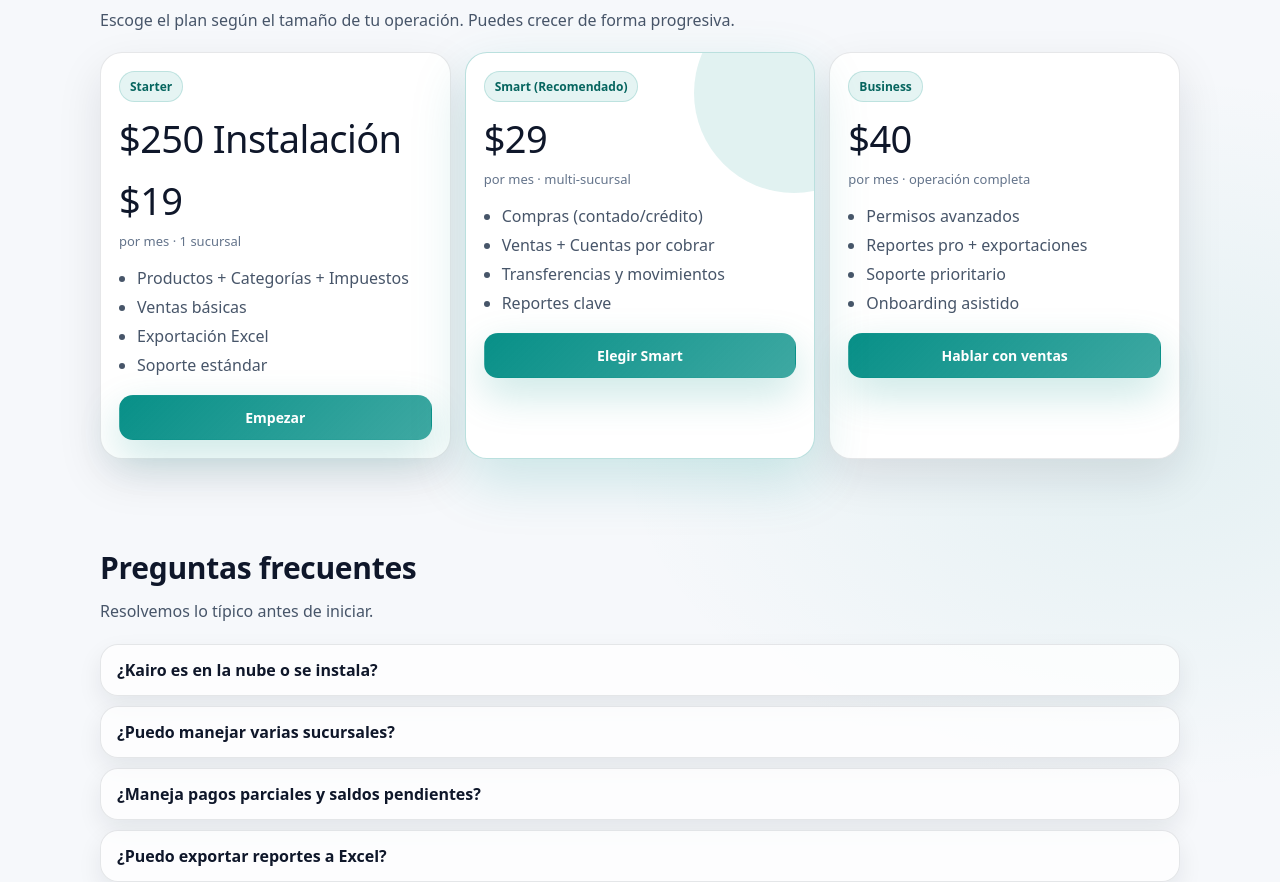
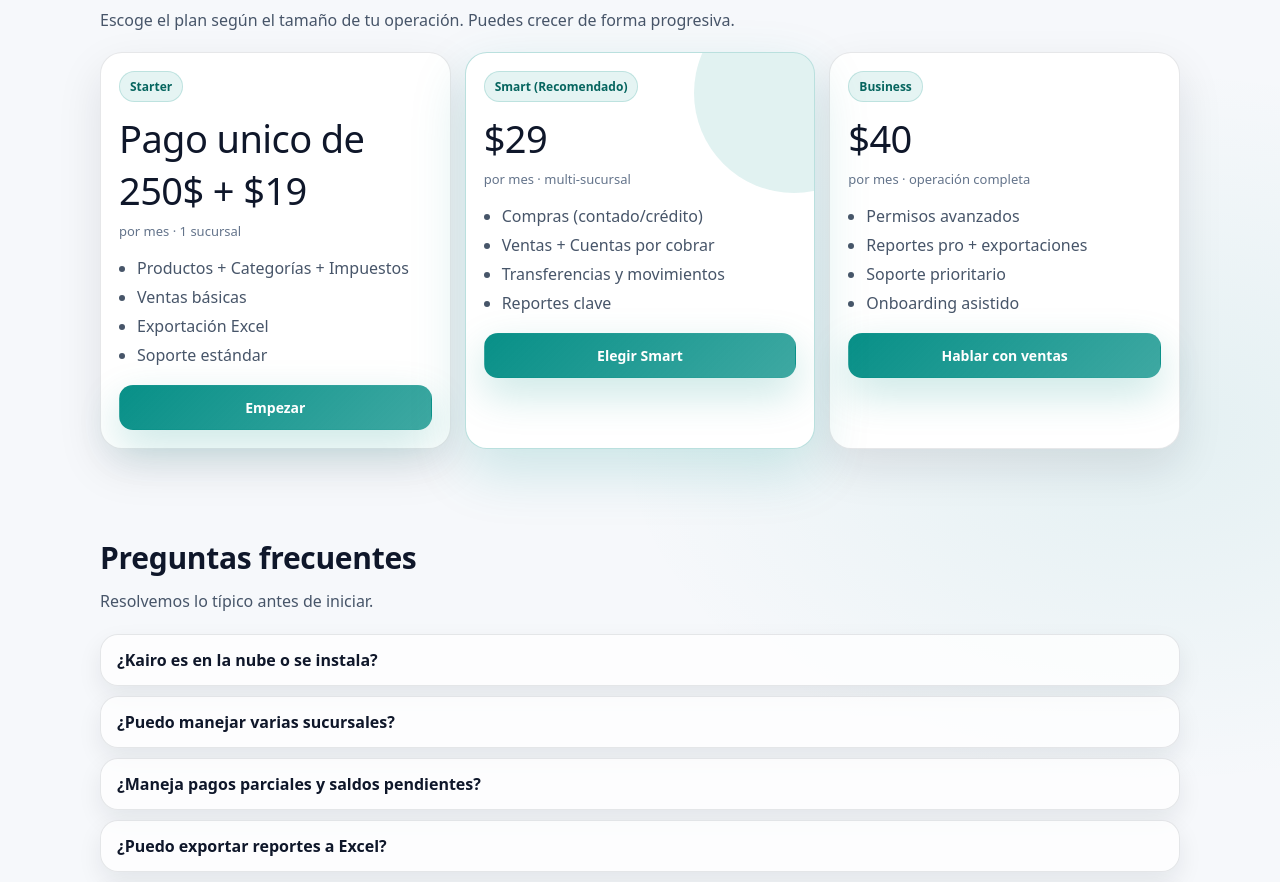
Before and after one commit to salazarjosedaniel/webInnovative, a website: page panel/landing2.html in a window 1280 px wide. Shown: the part 1715-2597 px from the top of the page. Drawn offline with Linux system fonts and the light colour scheme.

Commit message:
Update landing2.html

```diff
--- a/panel/landing2.html
+++ b/panel/landing2.html
@@ -445,8 +445,7 @@
       <div class="pricing">
         <div class="card plan">
           <span class="tag">Starter</span>
-          <div class="price">$250 Instalación</div>
-          <div class="price">$19</div>
+          <div class="price">Pago unico de 250$ + $19</div>
           <div class="per">por mes · 1 sucursal</div>
           <ul class="ul">
             <li>Productos + Categorías + Impuestos</li>
```
